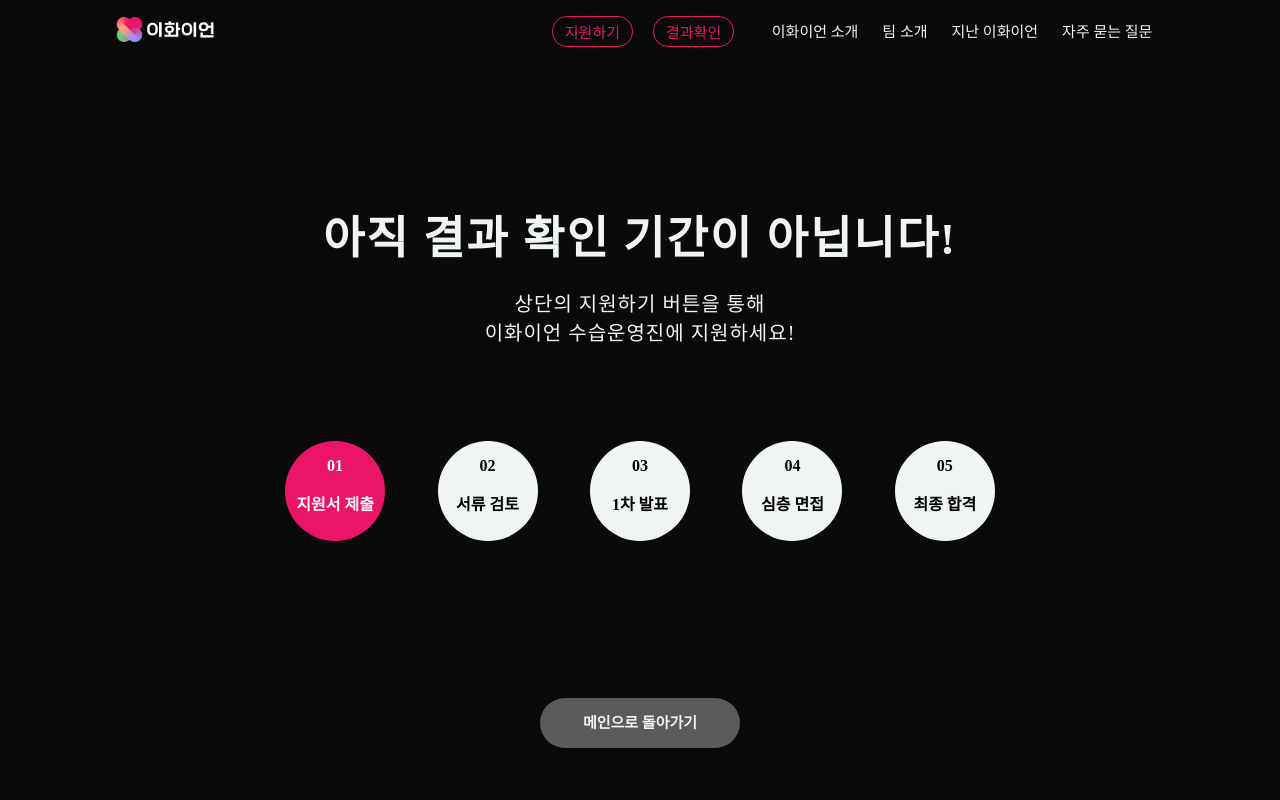
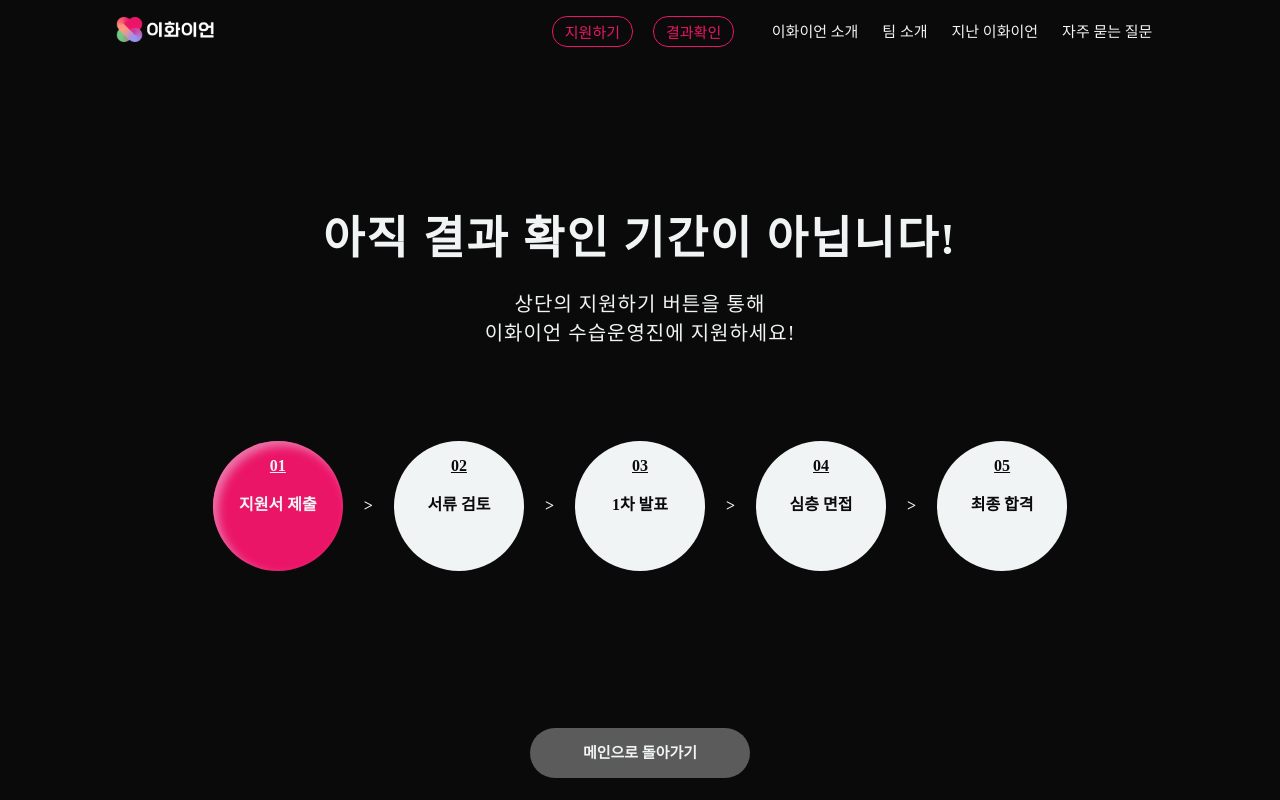
Before and after one commit to hyeinNa/recruiting_2023, a React (Create React App) app in the folder client/: page /result/notperiod/check in a window 1280 px wide. Shown: the top 800 px of the page. Built offline with nearby package versions, Linux system fonts and the light colour scheme; no server answers; a web font is replaced by a local one.

Commit message:
#58 결과 확인 대기 1차

```diff
--- a/client/src/components/views/RegisterPages/NewApplicantEnroll.js
+++ b/client/src/components/views/RegisterPages/NewApplicantEnroll.js
@@ -1,5 +1,5 @@
 import React from "react";
-import { useState } from "react";
+import { useState, useEffect } from "react";
 import axios from "axios";
 import "./NewApplicantEnroll.css";
 import Footer from "../../Footer/Footer";
@@ -28,6 +28,21 @@ function NewApplicantEnroll() {
         setFile(e.target.files[0]);
         setFilename(e.target.files[0].name);//주석 설명
     };
+    const [cardinalNum, setCardinalNum] = useState("");
+    useEffect(() => {
+        axios
+            .post("/api/var/load", {
+                key: 1234,
+            })
+            .then((response) => {
+                console.log(response.data);
+                if (response.data.isInDB === "false") {
+                    setCardinalNum("");
+                } else {
+                    setCardinalNum(response.data.cardinalNumber);
+                }
+            });
+    }, []);
 
 
     //폼에 입력받은 정보를 정보 확인 api로 전달
@@ -53,7 +68,7 @@ function NewApplicantEnroll() {
             let message = response.data.message;
             if (status === "ok") {//register api의 message출력
                 console.log(message);
-                alert(message)
+                alert("성공적으로 지원되었습니다.")
             }
             else {
                 console.log(err);
@@ -141,7 +156,7 @@ function NewApplicantEnroll() {
                                 </div>
                                 <div className="label_text">
                                     <br></br>
-                                    *파일 이름: {cardinal_number}기 지원서_디자인(팀명)_이화연(성명)
+                                    *파일 이름: {cardinalNum}기 지원서_디자인(팀명)_이화연(성명)
                                 </div>
                             </div>
                             <input
--- a/client/src/components/views/ResultPages/NotPeriod.css
+++ b/client/src/components/views/ResultPages/NotPeriod.css
@@ -3,11 +3,12 @@
     --not-period-title-font-weight: 600;
     --not-period-title-small-font-size: 20px;
     --not-period-title-small-font-weight: 300;
+    --not-period-arrow-font-weight: 900;
     --back-to-main-btn-color: #5b5b5b;
 }
 
 /*1차, 최종 지원기간 둘 다 아닐 때*/
-.not_Both_ResultPeriods {
+.ResultPeriods {
     width: 100%;
     height: 100%;
     background-color: var(--toneDown-black);
@@ -21,6 +22,7 @@
     height: auto;
     padding-top: 150px;
     padding-bottom: 196px;
+    margin-bottom: 10%;
 
 }
 
@@ -64,27 +66,36 @@
 }
 
 .circles div:nth-child(1) {
-    width: 100px;
-    height: 100px;
+    width: 130px;
+    height: 130px;
     background-color: var(--ewhaian-pink);
     color: var(--toneDown-white);
     border-radius: 50%;
+    box-shadow: 5px 5px 10px inset rgb(235, 119, 170);
+
 }
 
-.circles div:nth-child(2),
 .circles div:nth-child(3),
-.circles div:nth-child(4),
-.circles div:nth-child(5) {
-    width: 100px;
-    height: 100px;
+.circles div:nth-child(5),
+.circles div:nth-child(7),
+.circles div:nth-child(9) {
+    width: 130px;
+    height: 130px;
     background-color: var(--toneDown-white);
     border-radius: 50%;
-    margin-left: 5%;
+    margin-left: 2%;
+    color: var(--toneDown-black);
+}
+
+.circles .arrow {
+    color: var(--toneDown-white);
+    margin-left: 2%;
+    font-weight: var(--not-period-arrow-font-weight);
 }
 
 .back_to_main_btn {
     margin-top: 15%;
-    width: 200px;
+    width: 220px;
     height: 50px;
     background-color: var(--back-to-main-btn-color);
     border-radius: 40px;
@@ -100,6 +111,7 @@
     transition: 0.3s;
 }
 
+
 /*1차 확인 기간이 아닐 때*/
 
 
--- a/client/src/components/views/ResultPages/NotPeriod.js
+++ b/client/src/components/views/ResultPages/NotPeriod.js
@@ -64,6 +64,7 @@ function NotPeriod() {
               <div>
                 <p><b>01</b></p>
                 <p><b>지원서 제출</b></p>
+                <p></p>
               </div>
               <div>
                 <p><b>02</b></p>
--- a/client/src/components/views/ResultPages/checkUI.js
+++ b/client/src/components/views/ResultPages/checkUI.js
@@ -12,10 +12,10 @@ function NotPeriodCheck() {
     const [pass, setPass] = useState("");
     const [is1stResultPeriod, setis1stResultPeriod] = useState("");
     const [isFinalResultPeriod, setisFinalResultPeriod] = useState("");
-    const [applicationSubmissionPeriod, setisApplicationSubmissionPeriod] = useState("");
-    const [firstPresentationPeriod, setisFirstPresentationPeriod] = useState("");
-    const [interviewPeriod, setisInterviewPeriod] = useState("");
-    const [finalPresentationPeriod, setisFinalPresentationPeriod] = useState("");
+    const [applicationSubmissionPeriod, setApplicationSubmissionPeriod] = useState("");
+    const [firstPresentationPeriod, setFirstPresentationPeriod] = useState("");
+    const [interviewPeriod, setInterviewPeriod] = useState("");
+    const [finalPresentationPeriod, setFinalPresentationPeriod] = useState("");
 
 
     //첫 렌더링 때, url에서 알아낸 지원자 id를 통해 몇차 결과 확인 기간이 아닌지 확인
@@ -31,26 +31,43 @@ function NotPeriodCheck() {
                 console.log("An error occurred: ", error.response);
             });
     }, [applicantId]);
-
+    //현재 어떤 기간인지 받아오기
     useEffect(() => {
         try {
             const response = axios.get('api/var/load', {})
             setis1stResultPeriod(response.data.is1stResultPeriod);
             setisFinalResultPeriod(response.data.isFinalResultPeriod);
-            //    setisApplicationSubmissionPeriod(response.data.applicationSubmissionPeriod),
-            //         setisFirstPresentationPeriod(response.data.finalPresentationPeriod),
-            //         setisInterviewPeriod(response.data.interviewPeriod),
-            //         setisFinalPresentationPeriod(response.data.finalPresentationPeriod)
         } catch (e) {
             console.error('error');
         }
     }, [])
+    //결과 발표 일정 받아오기
+    useEffect(() => {
+        axios
+            .post("/api/var/load", {
+                key: 1234,
+            })
+            .then((response) => {
+                console.log(response.data);
+                if (response.data.isInDB === "false") {
+                    setApplicationSubmissionPeriod("");
+                    setFirstPresentationPeriod("");
+                    setInterviewPeriod("");
+                    setFinalPresentationPeriod("");
+                } else {
+                    setApplicationSubmissionPeriod(response.data.applicationSubmissionPeriod);
+                    setFirstPresentationPeriod(response.data.firstPresentationPeriod);
+                    setInterviewPeriod(response.data.interviewPeriod);
+                    setFinalPresentationPeriod(response.data.finalPresentationPeriod);
+                }
+            });
+    }, []);
 
     //결과 확인 기간인지를 알려주는 변수: is1stResultPeriod, isFinalResultPeriod
     //결과 확인 아닌 기간에 따라 보여지는 화면 다르게
     if (!is1stResultPeriod && !isFinalResultPeriod) {
         return (
-            <div className="not_Both_ResultPeriods">
+            <div className="ResultPeriods">
                 <Header />
                 <div className="not_both_wrapper">
                     <div className="not_both_inner_container">
@@ -62,26 +79,32 @@ function NotPeriodCheck() {
                         </div>
                         <div className="circles">
                             <div>
-                                <p><b>01</b></p>
+                                <p><b><u>01</u></b></p>
                                 <p><b>지원서 제출</b></p>
-                                {applicationSubmissionPeriod}
+                                <p>{applicationSubmissionPeriod}</p>
                             </div>
+                            <p className="arrow">></p>
                             <div>
-                                <p><b>02</b></p>
+                                <p><b><u>02</u></b></p>
                                 <p><b>서류 검토</b></p>
                             </div>
+                            <p className="arrow">></p>
                             <div>
-                                <p><b>03</b></p>
+                                <p><b><u>03</u></b></p>
                                 <p><b>1차 발표</b></p>
-
+                                <p>{firstPresentationPeriod}</p>
                             </div>
+                            <p className="arrow">></p>
                             <div>
-                                <p><b>04</b></p>
+                                <p><b><u>04</u></b></p>
                                 <p><b>심층 면접</b></p>
+                                <p>{interviewPeriod}</p>
                             </div>
+                            <p className="arrow">></p>
                             <div>
-                                <p><b>05</b></p>
+                                <p><b><u>05</u></b></p>
                                 <p><b>최종 합격</b></p>
+                                <p>{finalPresentationPeriod}</p>
                             </div>
                         </div>
                         <div className="back_to_main_btn">
@@ -95,10 +118,54 @@ function NotPeriodCheck() {
     }
     else if (!is1stResultPeriod) {
         return (
-            <div>
-
+            <div className="ResultPeriods">
+                <Header />
+                <div className="not_first_wrapper">
+                    <div className="not_first_inner_container">
+                        <div className="not_first_text_container">
+                            아직 1차 발표 기간이 아닙니다!
+                        </div>
+                        <div className="not_first_text_small_container">
+                            지원자님의 서류를 검토하고 있습니다. <br></br> 조금만 더 기다려주세요!
+                        </div>
+                        <div className="circles">
+                            <div>
+                                <p><b><u>01</u></b></p>
+                                <p><b>지원서 제출</b></p>
+                                <p>{applicationSubmissionPeriod}</p>
+                            </div>
+                            <p className="arrow">></p>
+                            <div>
+                                <p><b><u>02</u></b></p>
+                                <p><b>서류 검토</b></p>
+                            </div>
+                            <p className="arrow">></p>
+                            <div>
+                                <p><b><u>03</u></b></p>
+                                <p><b>1차 발표</b></p>
+                                <p>{firstPresentationPeriod}</p>
+                            </div>
+                            <p className="arrow">></p>
+                            <div>
+                                <p><b><u>04</u></b></p>
+                                <p><b>심층 면접</b></p>
+                                <p>{interviewPeriod}</p>
+                            </div>
+                            <p className="arrow">></p>
+                            <div>
+                                <p><b><u>05</u></b></p>
+                                <p><b>최종 합격</b></p>
+                                <p>{finalPresentationPeriod}</p>
+                            </div>
+                        </div>
+                        <div className="back_to_main_btn">
+                            <Link to='/'>메인으로 돌아가기</Link>
+                        </div>
+                    </div>
+                </div>
+                <Footer />
             </div>
-        )
+        );
     } else if (!isFinalResultPeriod) {
         return (
             <div>
```
